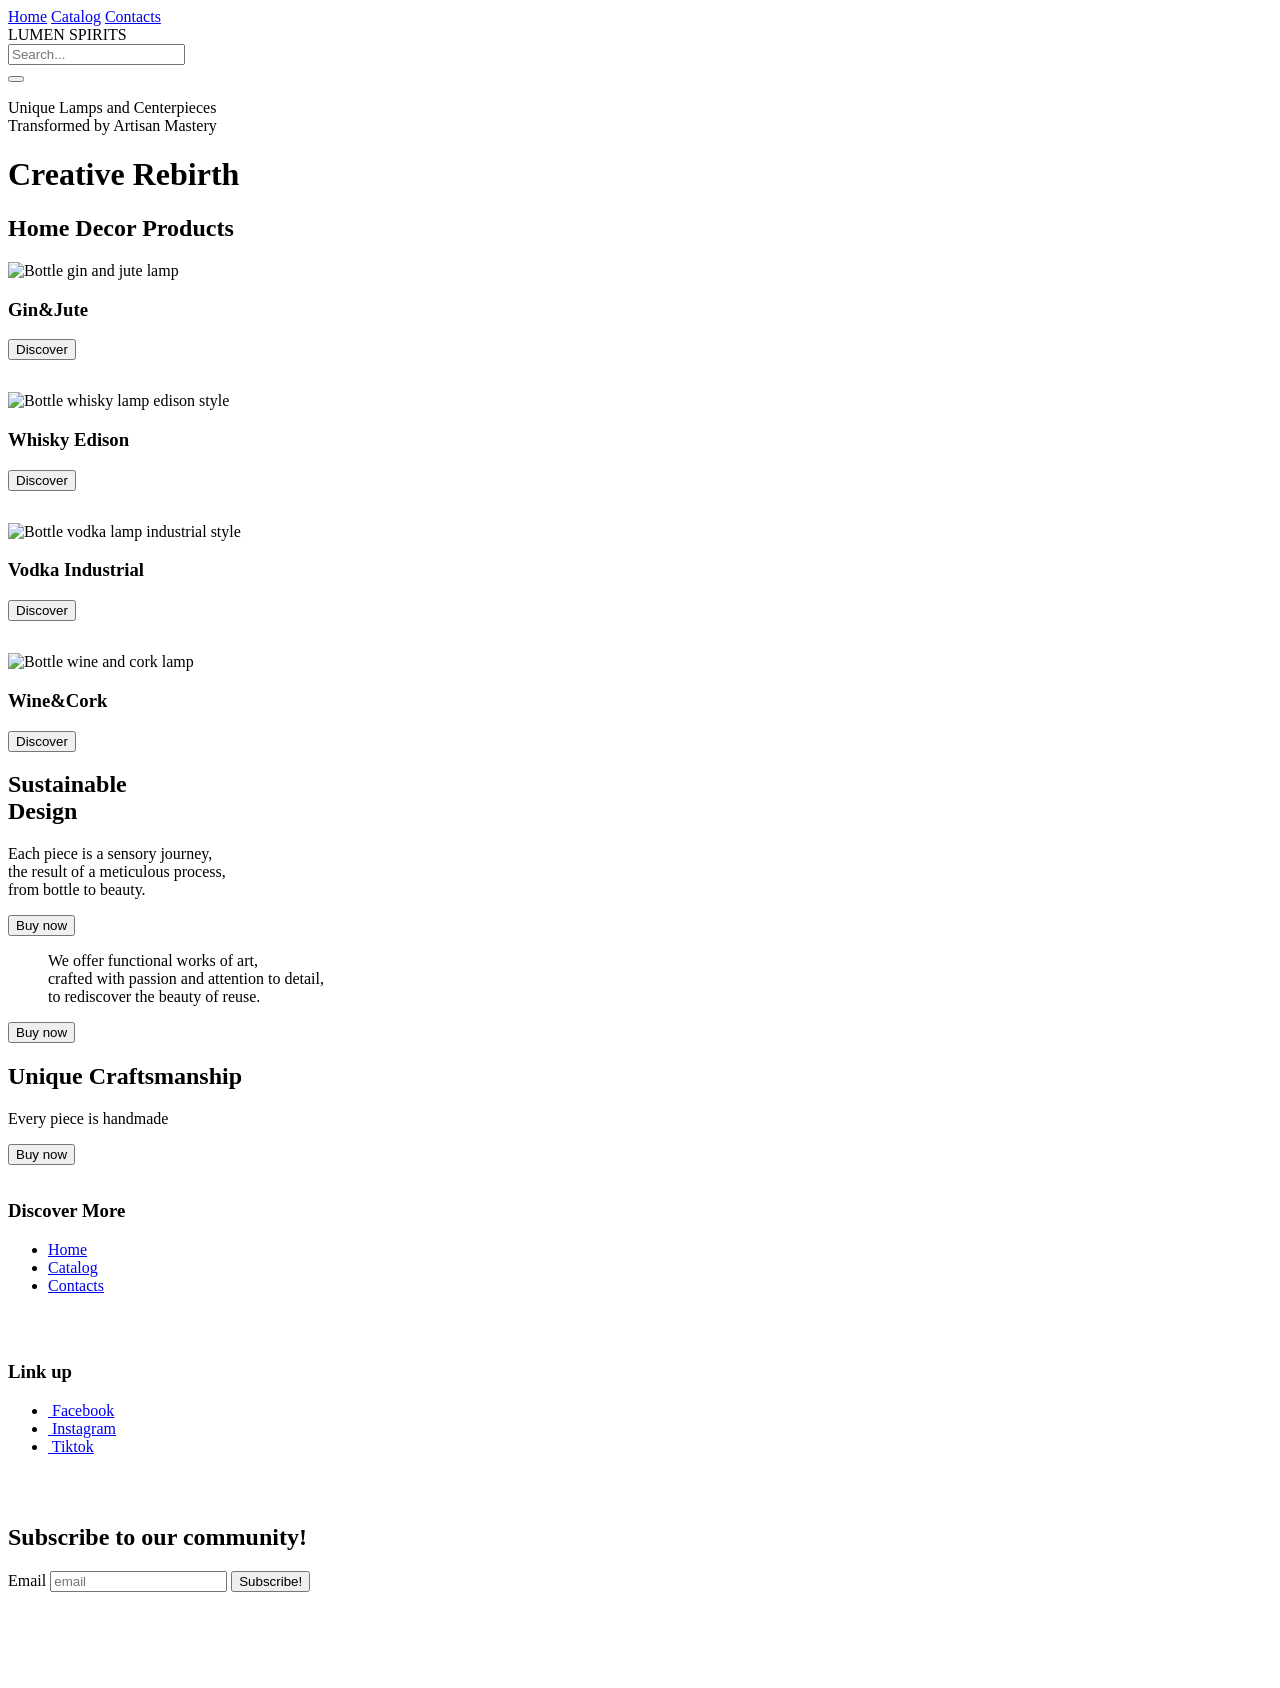
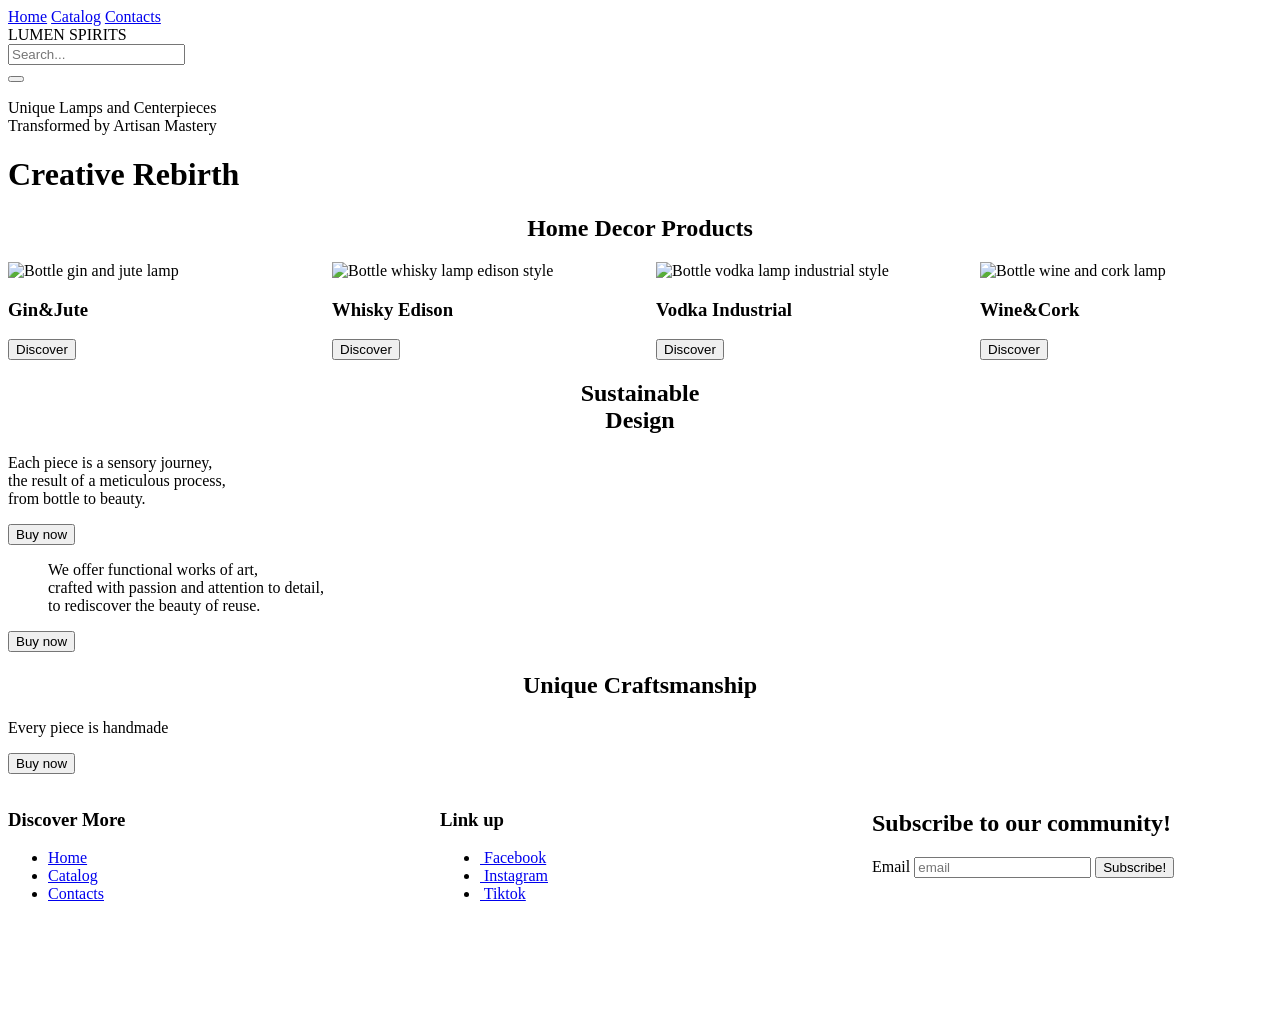

Update layout.css

--- a/style/layout.css
+++ b/style/layout.css
@@ -37,7 +37,7 @@
     margin: 0 auto;
 }
 
-/* Admin page  mobile small  probabile inutile
+ Admin page  mobile small  probabile inutile
 #productsList {
     grid-template-columns: 0.46fr 0.46fr;
 }
@@ -45,7 +45,7 @@
 .adminUpload {
     max-width: 100%;
 }
-  
+
 @media (min-width: 640px) {
     .row-layout {
         grid-template-columns: 1fr 1fr;
